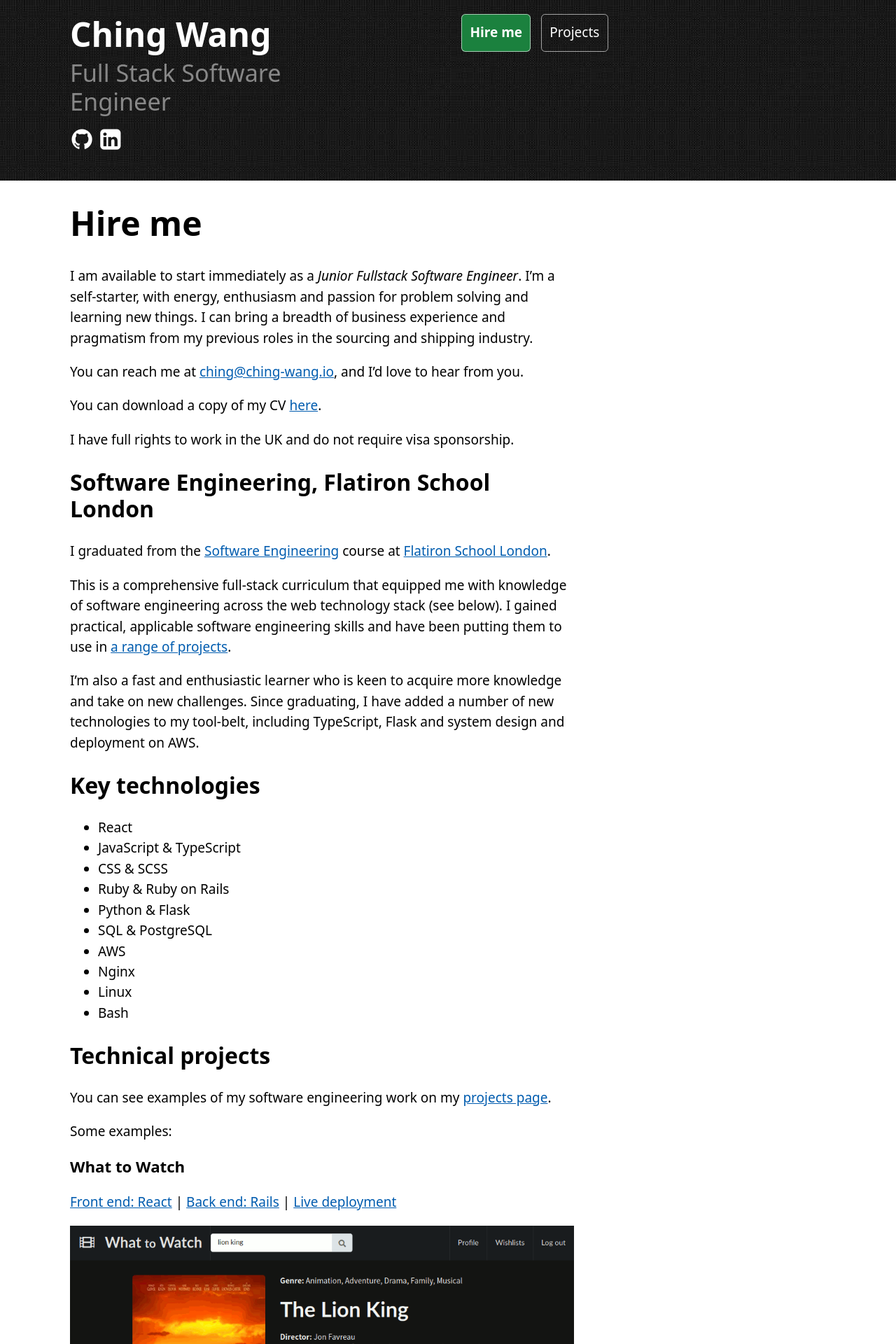
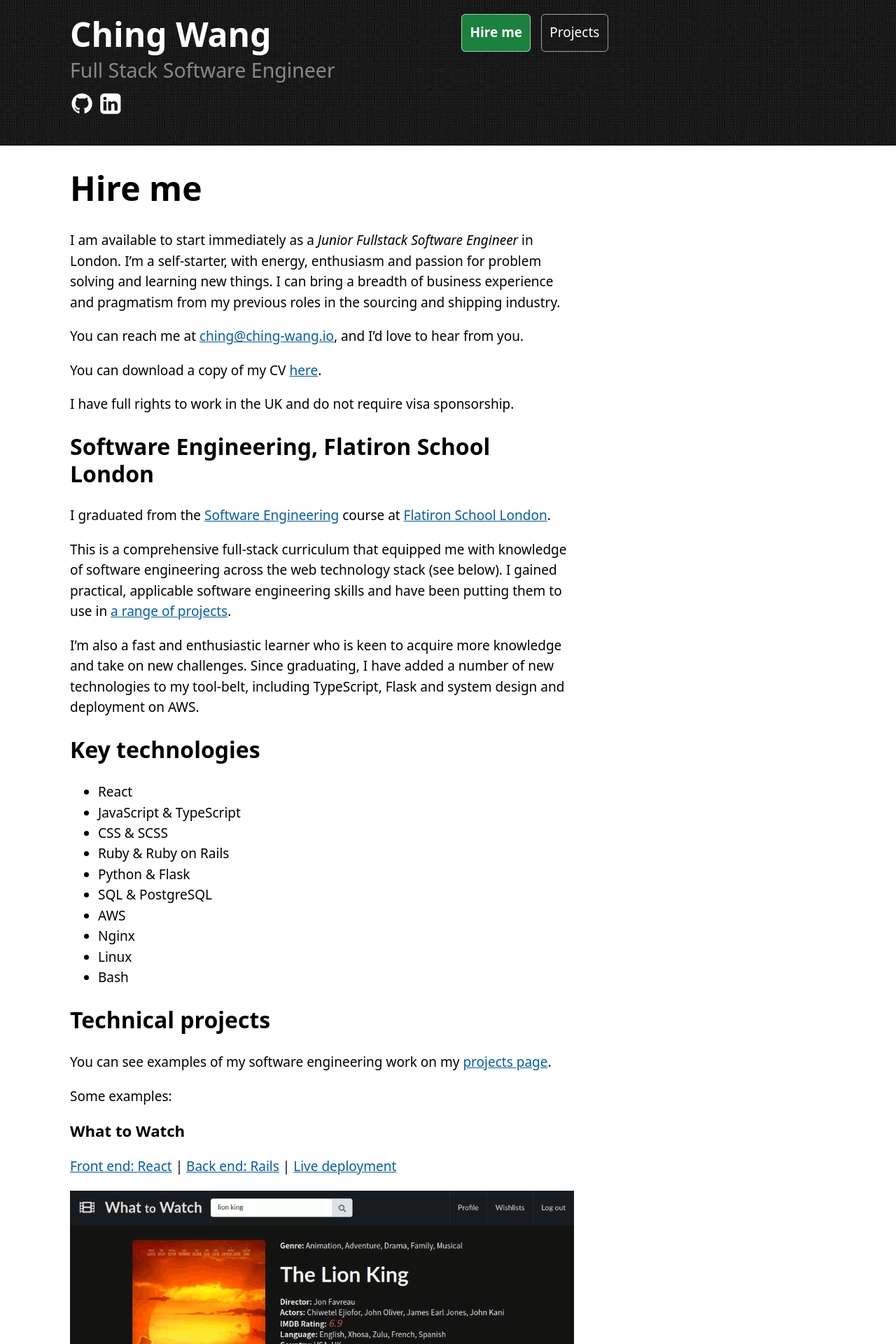
Before and after one commit to ching-wang/ching-wang.io, a Jekyll site: the page built from hire-me.markdown, in a window 1280 px wide. Shown: the top 1920 px of the page at 70% size. Built offline with Jekyll 4.4.1, drawn with Linux system fonts in a browser that asks for light colours.

Commit message:
revised the font size of title tag

```diff
--- a/_sass/components/header.scss
+++ b/_sass/components/header.scss
@@ -12,7 +12,7 @@
 }
 
 .site-tagline {
-  font-size: 1.2em;
+  font-size: 1em;
   margin-bottom: 0.5em;
 
   > .site-title-link {
@@ -20,7 +20,7 @@
   }
 
   @include small-up {
-    font-size: 1.8em;
+    font-size: 1.5em;
   }
 }
 
--- a/hire-me.markdown
+++ b/hire-me.markdown
@@ -6,7 +6,7 @@
 
 # Hire me
 
-I am available to start immediately as a _Junior Fullstack Software Engineer_.
+I am available to start immediately as a _Junior Fullstack Software Engineer_ in London.
 I'm a self-starter, with energy, enthusiasm and passion for problem solving and
 learning new things. I can bring a breadth of business experience and pragmatism
 from my previous roles in the sourcing and shipping industry.
@@ -36,16 +36,16 @@
 
 ## Key technologies
 
- - React
- - JavaScript & TypeScript
- - CSS & SCSS
- - Ruby & Ruby on Rails
- - Python & Flask
- - SQL & PostgreSQL
- - AWS
- - Nginx
- - Linux
- - Bash
+- React
+- JavaScript & TypeScript
+- CSS & SCSS
+- Ruby & Ruby on Rails
+- Python & Flask
+- SQL & PostgreSQL
+- AWS
+- Nginx
+- Linux
+- Bash
 
 ## Technical projects
 
@@ -63,7 +63,7 @@
 A web app film wishlist and recommender that integrates with multiple APIs to
 help users find and manage films they want to watch.
 
-__Built with:__ Rails, JS, React, Semantic UI, PostgreSQL, Heroku, Netlify
+**Built with:** Rails, JS, React, Semantic UI, PostgreSQL, Heroku, Netlify
 
 ### WordSnap
 
@@ -74,7 +74,7 @@
 An interactive vocabulary learning game using Rails, JavaScript and CSS. Users
 flip cards in pairs to memorise vocabulary.
 
-__Built with:__ Rails, JavaScript, Bootstrap, PostgreSQL, Heroku, Netlify
+**Built with:** Rails, JavaScript, Bootstrap, PostgreSQL, Heroku, Netlify
 
 ### Ching's Kitchen
 
@@ -85,7 +85,7 @@
 A demo site using SCSS mixins for CSS media queries to achieve a responsive
 design in a maintainable codebase, deployed to AWS EC2 behind Nginx.
 
-__Built with:__ SCSS, Bootstrap, Flask, AWS, EC2, Nginx
+**Built with:** SCSS, Bootstrap, Flask, AWS, EC2, Nginx
 
 ## Previous business experience
 
```
